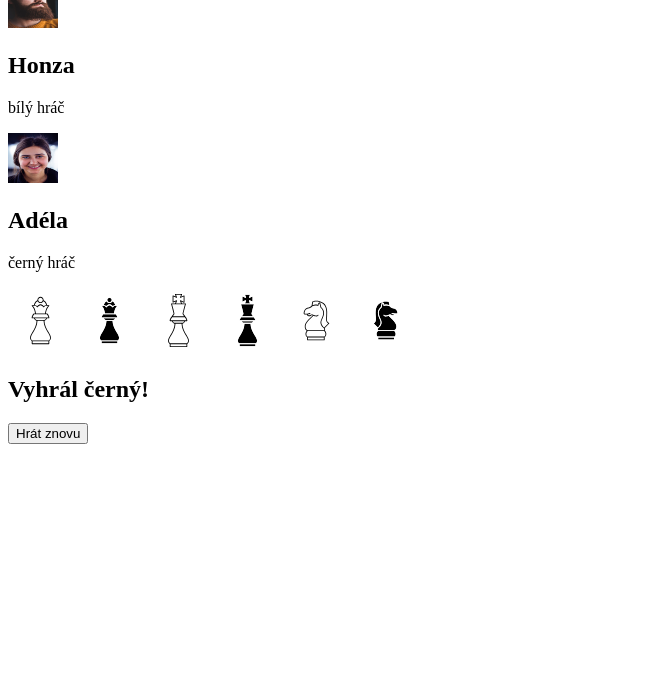
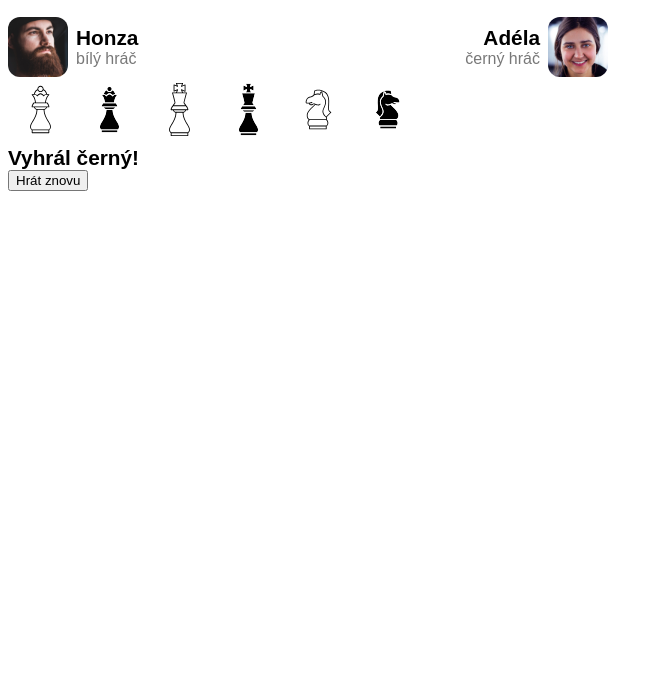
Before and after one commit to HTML-a-CSS-2-Podzim-2021-Online/sachy-EvaHouzvickova, a plain HTML site: page index.html in a window 1280 px wide. Shown: the part 102-800 px from the top of the page, without its empty margins (0-663 px from the left). Drawn offline with Linux system fonts and the light colour scheme.

Commit message:
uprava HTML a CSS sekce hraci

```diff
--- a/index.html
+++ b/index.html
@@ -15,12 +15,20 @@
 	</header>
 	<main>
 		<section class="hraci">
-		<img src="obrazky/hraci/honza.jpg" width="50" height="50" alt="Honza">
-		<h2>Honza</h2>
-		<p>bílý hráč</p>
-		<img src="obrazky/hraci/adela.jpg" width="50" height="50" alt="Adéla">
-		<h2>Adéla</h2>
-		<p>černý hráč</p>
+			<div class="hrac1">
+				<img src="obrazky/hraci/honza.jpg" width="60" height="60" alt="Honza">
+				<div class="hrac1_popis">
+					<h2>Honza</h2>
+					<p>bílý hráč</p>
+				</div>
+			</div>
+			<div class="hrac2">
+				<div class="hrac2_popis">
+					<h2>Adéla</h2>
+					<p>černý hráč</p>
+				</div>
+				<img src="obrazky/hraci/adela.jpg" width="60" height="60" alt="Adéla">
+			</div>
 		</section>
 		<section class="sachovnice">
 			<img src="obrazky/figurky/dama-bila.svg" width="65" height="65" alt="Bílá dáma">
--- a/style.css
+++ b/style.css
@@ -0,0 +1,56 @@
+*, ::after,::before {
+    box-sizing: border-box;
+}
+
+body {
+    max-width: 600px;
+    font-family: sans-serif;
+}
+
+h1 {
+    text-align: center;
+    font-size: 3rem;
+}
+
+.hraci {
+    display: flex;
+    justify-content: space-between;
+}
+
+.hrac1,
+.hrac2 {
+    display: flex;
+}
+
+.hrac1_popis,
+.hrac2_popis {
+    display: flex;
+    justify-content: center;
+    flex-direction: column;
+}
+
+h2 {
+    font-size: 1.3rem;
+    margin: 0;
+}
+
+.hrac1_popis p,
+.hrac2_popis p {
+    margin: 0;
+    color: rgb(120, 120, 120);
+}
+
+.hrac1_popis {
+    margin-left: 0.5rem;
+}
+
+.hrac2_popis {
+    margin-right:  0.5rem;
+    text-align: right;
+}
+
+.hrac1 img,
+.hrac2 img {
+    object-fit: cover;
+    border-radius: 20%;
+}
```
